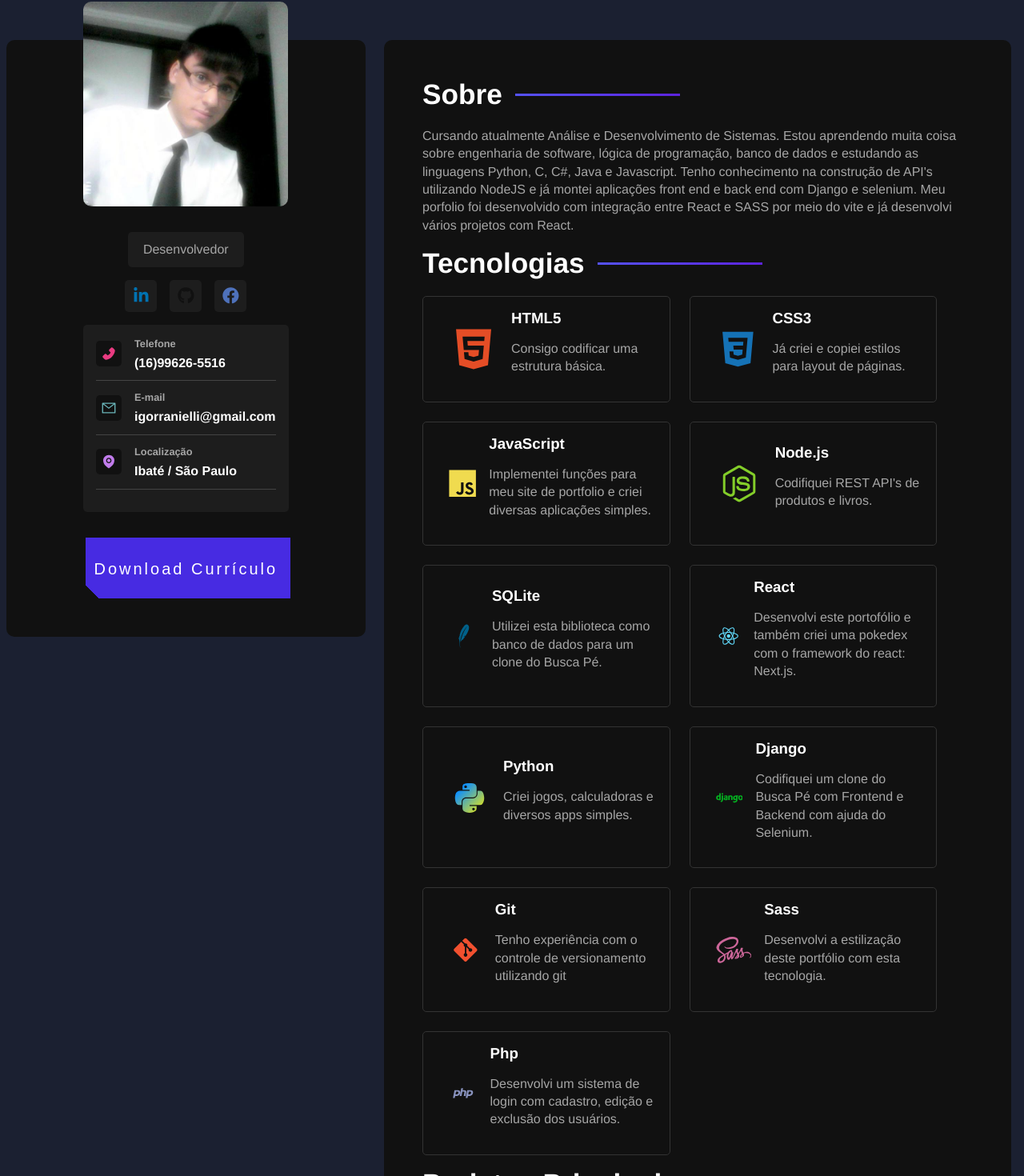
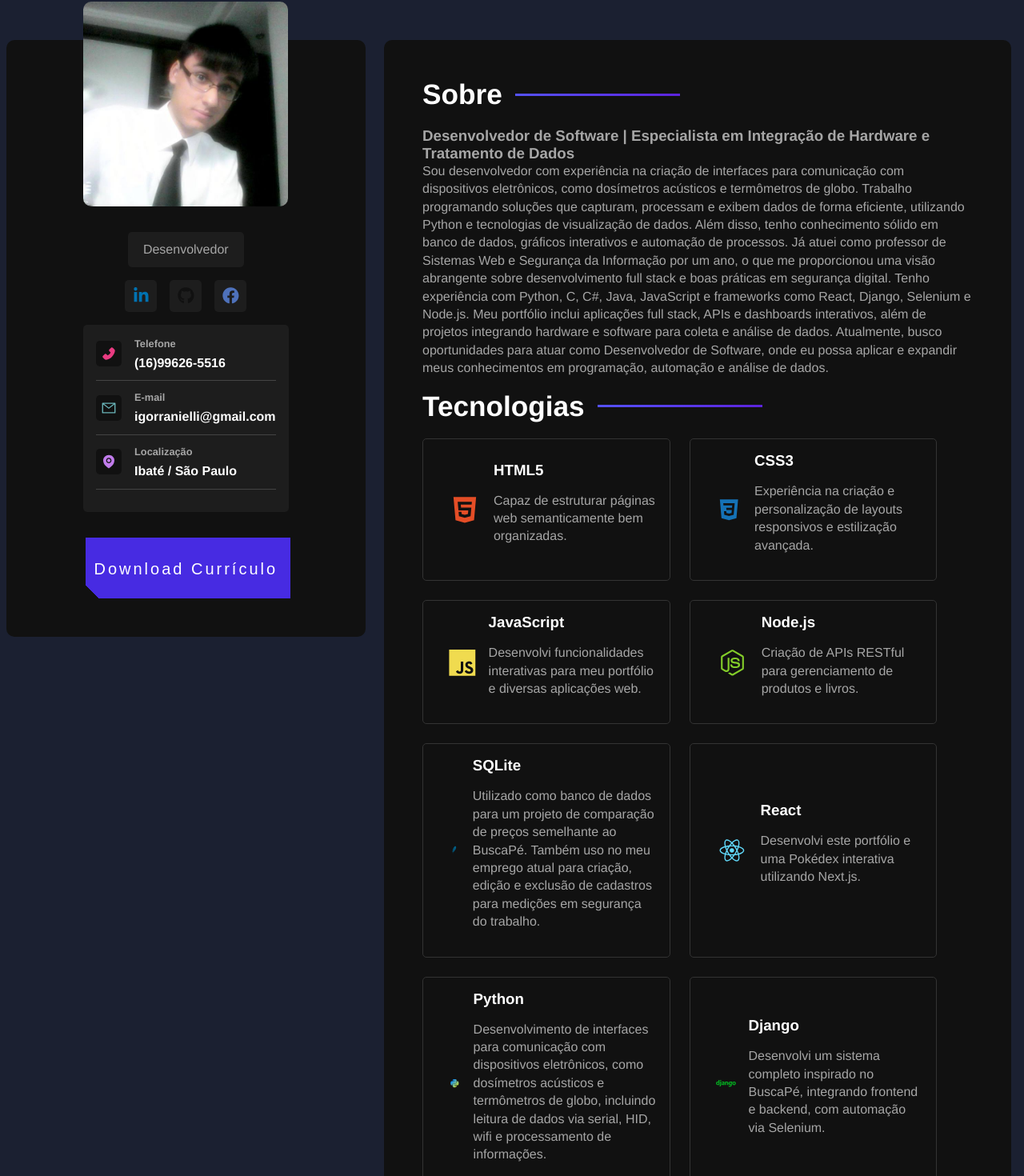
Before and after one commit to Igor-Ranielli/Portfolio-Vite-React-SASS, a React (Vite) app: page / in a window 1280 px wide. Shown: the part 270-1740 px from the top of the page at 80% size. Built offline with nearby package versions, Linux system fonts and the light colour scheme.

Commit message:
Atualização das descrições de habilidades no portfólio para 2025

```diff
--- a/src/components/AboutContainer.jsx
+++ b/src/components/AboutContainer.jsx
@@ -2,11 +2,12 @@ const AboutContainer = () => {
     return (
         <section className="about-container">
             <h2>Sobre</h2>
+            <h3>Desenvolvedor de Software | Especialista em Integração de Hardware e Tratamento de Dados</h3>
             <p>
-                Cursando atualmente Análise e Desenvolvimento de Sistemas. Estou aprendendo muita coisa sobre engenharia de software,
-                lógica de programação, banco de dados e estudando as linguagens Python, C, C#, Java e Javascript. Tenho conhecimento na
-                construção de API's utilizando NodeJS e já montei aplicações front end e back end com Django e selenium. Meu porfolio foi
-                desenvolvido com integração entre React e SASS por meio do vite e já desenvolvi vários projetos com React.
+                Sou desenvolvedor com experiência na criação de interfaces para comunicação com dispositivos eletrônicos, como dosímetros acústicos e termômetros de globo. Trabalho programando soluções que capturam, processam e exibem dados de forma eficiente, utilizando Python e tecnologias de visualização de dados.
+                Além disso, tenho conhecimento sólido em banco de dados, gráficos interativos e automação de processos. Já atuei como professor de Sistemas Web e Segurança da Informação por um ano, o que me proporcionou uma visão abrangente sobre desenvolvimento full stack e boas práticas em segurança digital.
+                Tenho experiência com Python, C, C#, Java, JavaScript e frameworks como React, Django, Selenium e Node.js. Meu portfólio inclui aplicações full stack, APIs e dashboards interativos, além de projetos integrando hardware e software para coleta e análise de dados.
+                Atualmente, busco oportunidades para atuar como Desenvolvedor de Software, onde eu possa aplicar e expandir meus conhecimentos em programação, automação e análise de dados.
             </p>
         </section>
     );
--- a/src/components/TechnologiesContainer.jsx
+++ b/src/components/TechnologiesContainer.jsx
@@ -17,17 +17,17 @@ import SvgPainter from './SvgPainter';
 import '../styles/components/technologiescontainer.sass'
 
 const technologies = [
-    { id: "html", name: "HTML5", icon: <DiHtml5 />, level: "Consigo codificar uma estrutura básica." },
-    { id: "css", name: "CSS3", icon: <DiCss3 />, level: "Já criei e copiei estilos para layout de páginas." },
-    { id: "js", name: "JavaScript", icon: <DiJsBadge />, level: "Implementei funções para meu site de portfolio e criei diversas aplicações simples." },
-    { id: "node", name: "Node.js", icon: <DiNodejsSmall />, level: "Codifiquei REST API's de produtos e livros." },
-    { id: "sqlite", name: "SQLite", icon: <DiSqllite />, level: " Utilizei esta biblioteca como banco de dados para um clone do Busca Pé." },
-    { id: "react", name: "React", icon: <DiReact />, level: "Desenvolvi este portofólio e também criei uma pokedex com o framework do react: Next.js." },
-    { id: "python", name: "Python", icon: <DiPython style={{ fill: "url(#python-gradient)" }} />, level: "Criei jogos, calculadoras e diversos apps simples." },
-    { id: "django", name: "Django", icon: <DiDjango />, level: "Codifiquei um clone do Busca Pé com Frontend e Backend com ajuda do Selenium." },
-    { id: "git", name: "Git", icon: <DiGit />, level: "Tenho experiência com o controle de versionamento utilizando git" },
-    { id: "sass", name: "Sass", icon: <DiSass />, level: "Desenvolvi a estilização deste portfólio com esta tecnologia." },
-    { id: "php", name: "Php", icon: <DiPhp />, level: "Desenvolvi um sistema de login com cadastro, edição e exclusão dos usuários." },
+    { id: "html", name: "HTML5", icon: <DiHtml5 />, level: "Capaz de estruturar páginas web semanticamente bem organizadas." },
+    { id: "css", name: "CSS3", icon: <DiCss3 />, level: "Experiência na criação e personalização de layouts responsivos e estilização avançada." },
+    { id: "js", name: "JavaScript", icon: <DiJsBadge />, level: "Desenvolvi funcionalidades interativas para meu portfólio e diversas aplicações web." },
+    { id: "node", name: "Node.js", icon: <DiNodejsSmall />, level: "Criação de APIs RESTful para gerenciamento de produtos e livros." },
+    { id: "sqlite", name: "SQLite", icon: <DiSqllite />, level: "Utilizado como banco de dados para um projeto de comparação de preços semelhante ao BuscaPé. Também uso no meu emprego atual para criação, edição e exclusão de cadastros para medições em segurança do trabalho." },
+    { id: "react", name: "React", icon: <DiReact />, level: "Desenvolvi este portfólio e uma Pokédex interativa utilizando Next.js." },
+    { id: "python", name: "Python", icon: <DiPython style={{ fill: "url(#python-gradient)" }} />, level: "Desenvolvimento de interfaces para comunicação com dispositivos eletrônicos, como dosímetros acústicos e termômetros de globo, incluindo leitura de dados via serial, HID, wifi e processamento de informações."  },
+    { id: "django", name: "Django", icon: <DiDjango />, level: "Desenvolvi um sistema completo inspirado no BuscaPé, integrando frontend e backend, com automação via Selenium." },
+    { id: "git", name: "Git", icon: <DiGit />, level: "Hábil no controle de versionamento, colaboração em equipe e gerenciamento de branches." },
+    { id: "sass", name: "Sass", icon: <DiSass />, level: "Utilizado para estilizar este portfólio, otimizando a organização e reutilização de estilos." },
+    { id: "php", name: "Php", icon: <DiPhp />, level: "Desenvolvi um sistema de autenticação com cadastro, edição e exclusão de usuários." }
   ];
 
 const TechnologiesContainer = () => {
--- a/src/styles/main.sass
+++ b/src/styles/main.sass
@@ -11,3 +11,6 @@ body
 
 a, svg
     transition: .4s
+
+h3
+    color: variables.$text-color-secondary
```
Also changed, not shown: 1 other file (tests, documents, lock files or other folders).
